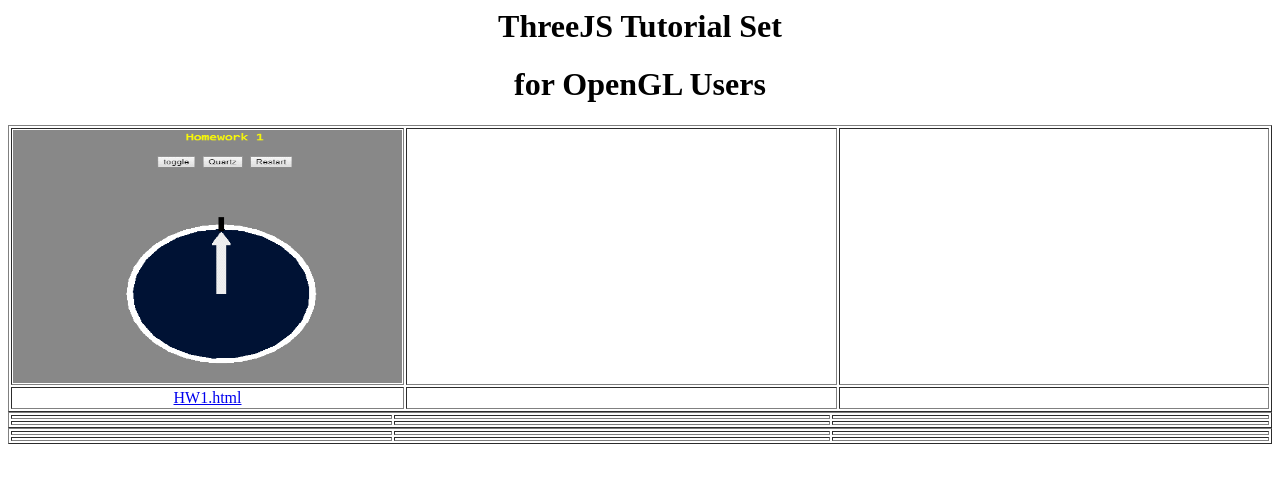
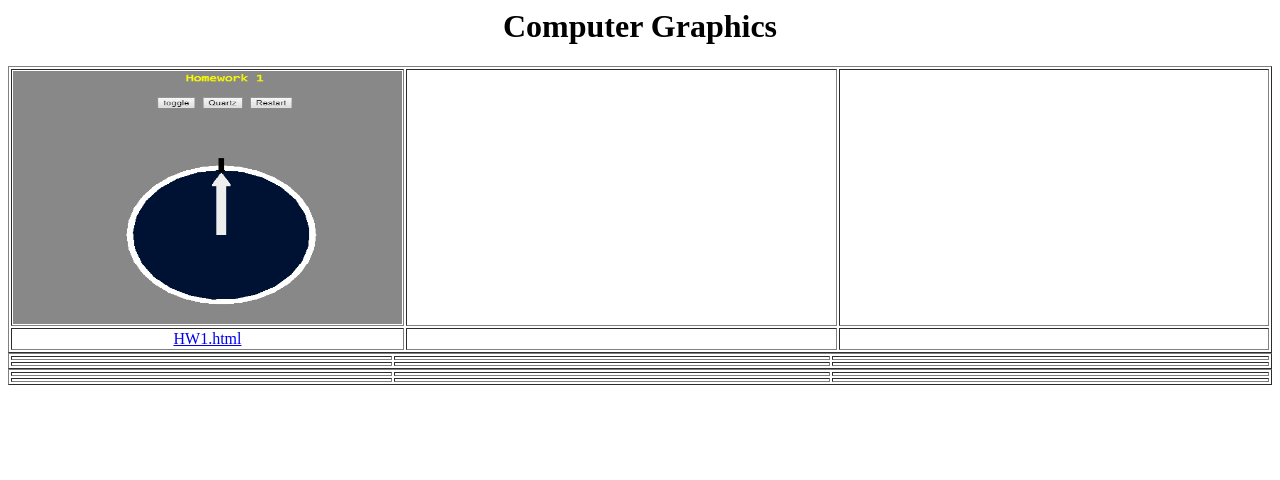
Before and after one commit to tengshine/ComputerGraphics, a plain HTML site: page index.html in a window 1280 px wide. Drawn offline with Linux system fonts and the light colour scheme.

Commit message:
Add files via upload

```diff
--- a/index.html
+++ b/index.html
@@ -1,7 +1,6 @@
 
-<h1 align="center"><font face="Bookman Old Style">ThreeJS Tutorial Set </font>
-</h1>
-<h1 align="center"><font face="Bookman Old Style">for OpenGL Users</font></h1>
+
+<h1 align="center"><font face="Bookman Old Style">Computer Graphics</font></h1>
 <table border="1" width="100%">
 	<tr>
 		<td width="389">
```
